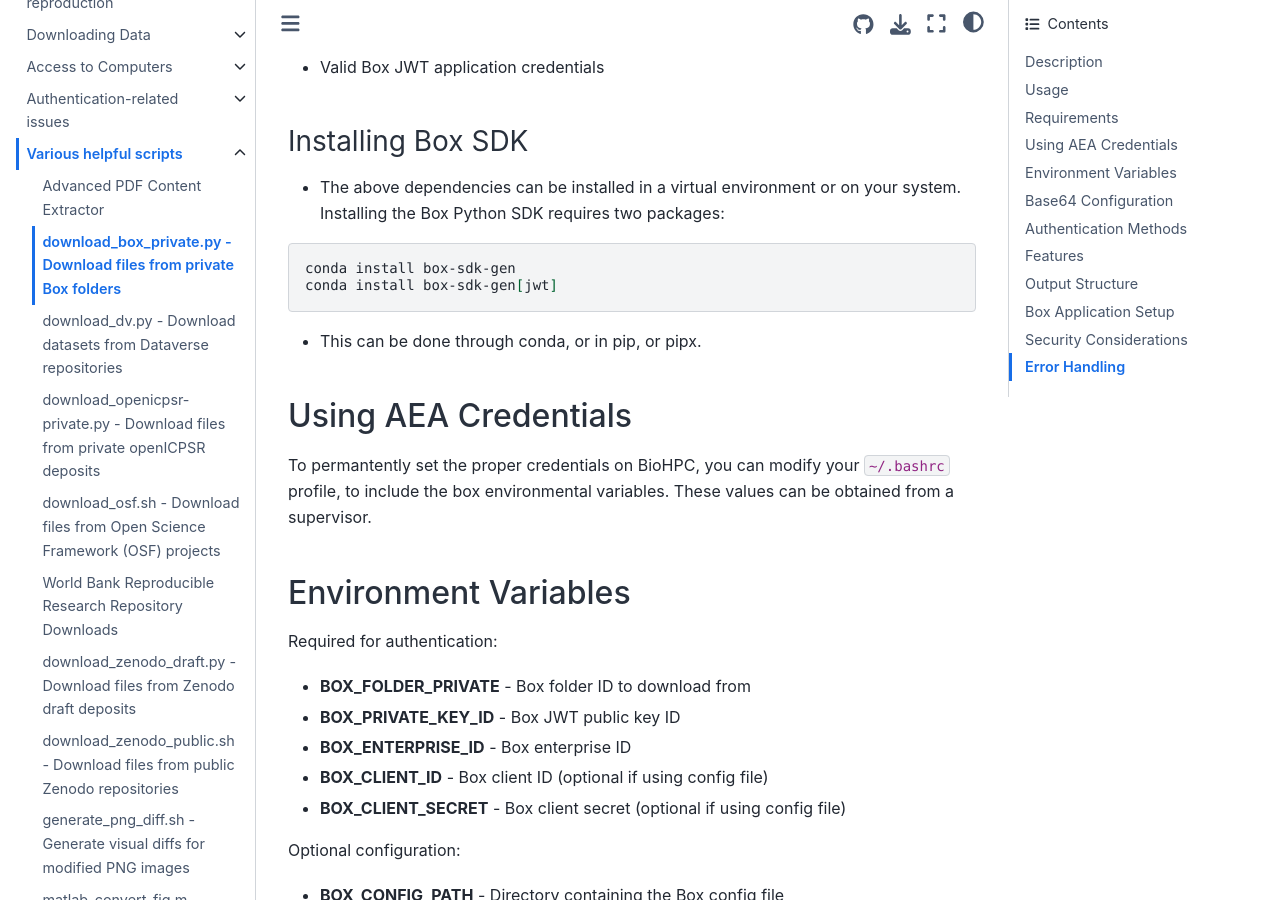
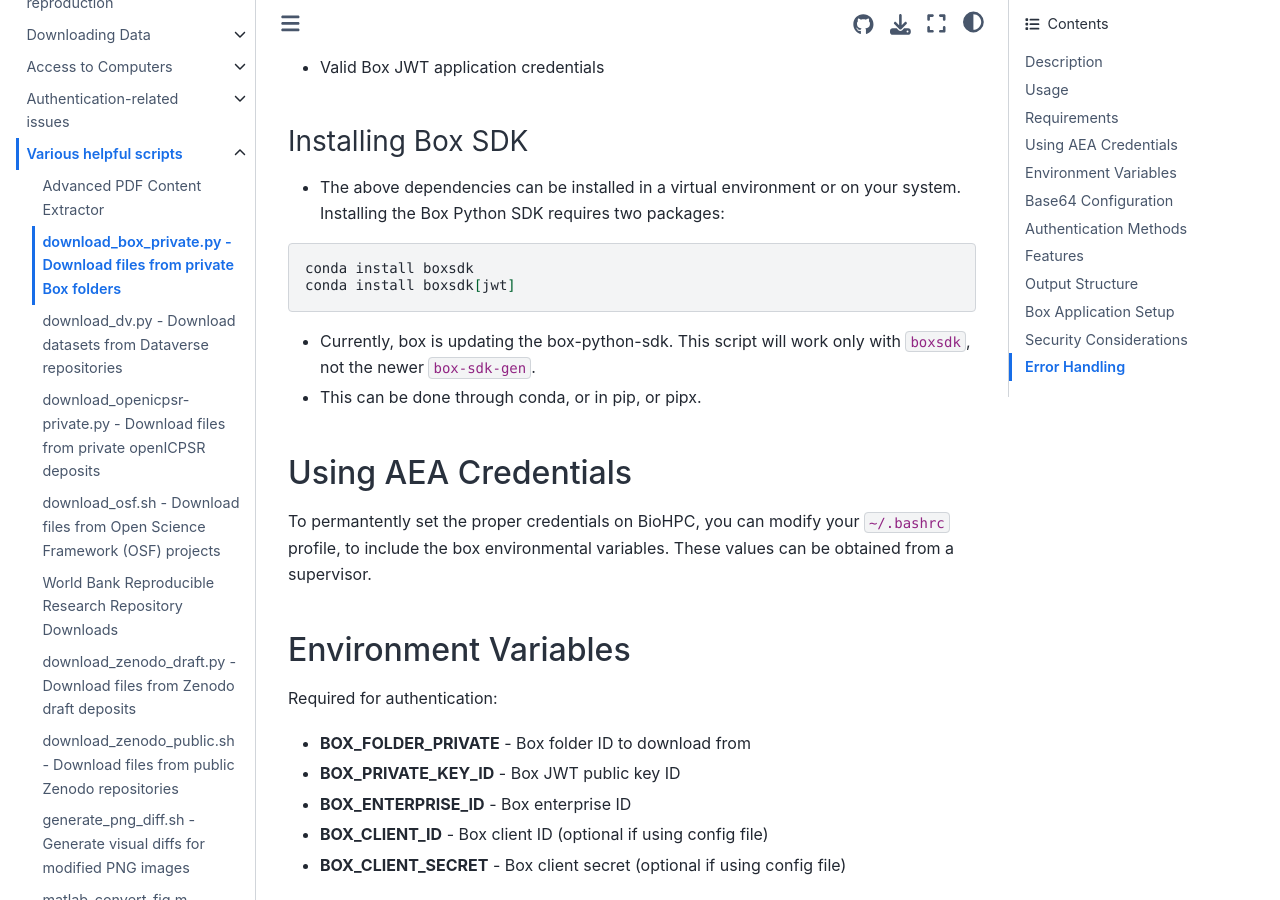
Before and after one commit to labordynamicsinstitute/ldilab-manual, a Jupyter Book: the page built from 96-90-download_box_private.md, in a window 1280 px wide and 900 px high, scrolled down 978 px. Built offline with Jupyter Book 1.0.4 settings and Sphinx 7.4.7 and the Sphinx Book theme 1.1.4, drawn with Linux system fonts in a browser that asks for light colours.

Commit message:
changed box package install

````diff
--- a/96-90-download_box_private.md
+++ b/96-90-download_box_private.md
@@ -33,9 +33,10 @@
 - The above dependencies can be installed in a virtual environment or on your system. Installing the Box Python SDK requires two packages:
 
 ```shell
-conda install box-sdk-gen
-conda install box-sdk-gen[jwt]
+conda install boxsdk
+conda install boxsdk[jwt]
 ```
+- Currently, box is updating the box-python-sdk. This script will work only with `boxsdk`, not the newer `box-sdk-gen`.
 
 - This can be done through conda, or in pip, or pipx.
 
````
